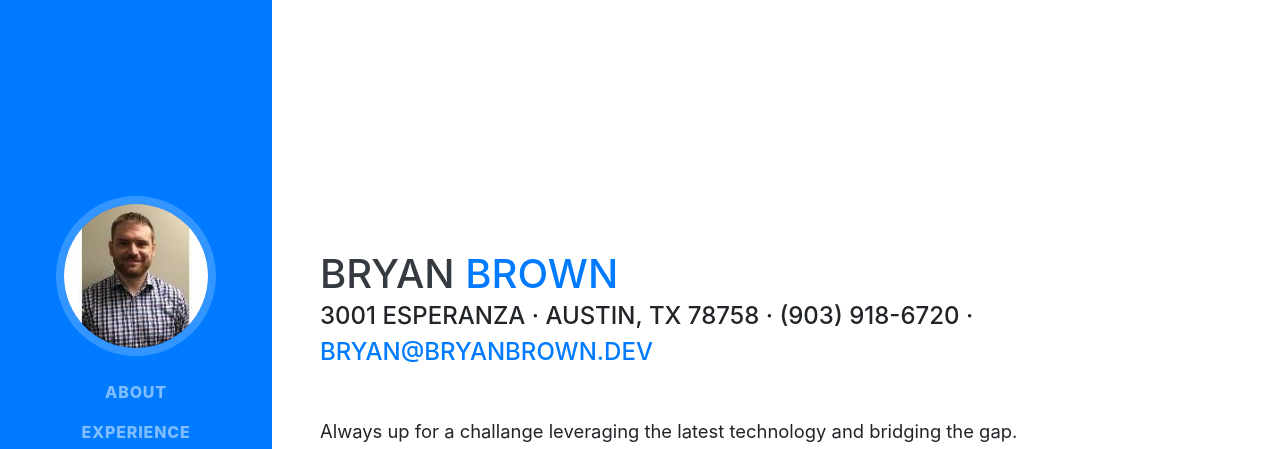
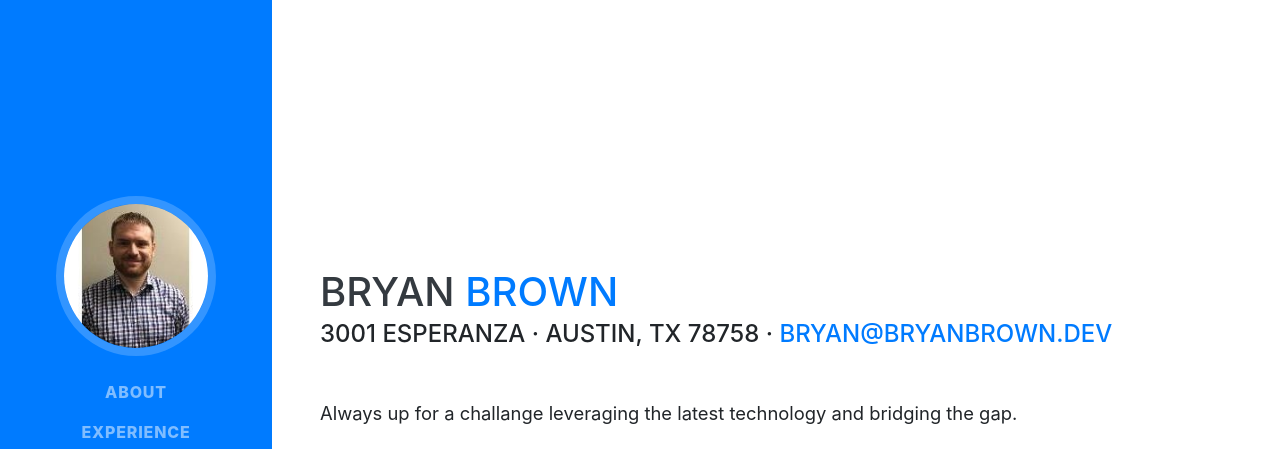
Before and after one commit to BryanBrowntx/BryanBrownDev, a website with bundled scripts: page index.html in a window 1280 px wide. Shown: the top 449 px of the page. Built offline with nearby package versions, Linux system fonts and the light colour scheme; a web font is replaced by a local one.

Commit message:
Minor update to remove number

```diff
--- a/index.html
+++ b/index.html
@@ -76,7 +76,7 @@
         <h1 class="mb-0">Bryan
           <span class="text-primary">Brown</span>
         </h1>
-        <div class="subheading mb-5">3001 Esperanza · Austin, TX 78758 · (903) 918-6720 ·
+        <div class="subheading mb-5">3001 Esperanza · Austin, TX 78758 ·
           <a href="mailto:bryan@bryanbrown.dev">bryan@bryanbrown.dev</a>
         </div>
         <p class="lead mb-5">Always up for a challange leveraging the latest technology and bridging the gap. </p>
@@ -160,7 +160,7 @@
           </div>
         </div>
 
-        <div class="resume-item d-flex flex-column flex-md-row justify-content-between">
+        <!--<div class="resume-item d-flex flex-column flex-md-row justify-content-between">
           <div class="resume-content">
             <h3 class="mb-0">Web Design Intern</h3>
             <div class="subheading mb-3">Shout! Media Productions</div>
@@ -169,7 +169,7 @@
           <div class="resume-date text-md-right">
             <span class="text-primary">September 2008 - June 2010</span>
           </div>
-        </div>
+        </div>-->
 
       </div>
 
```
